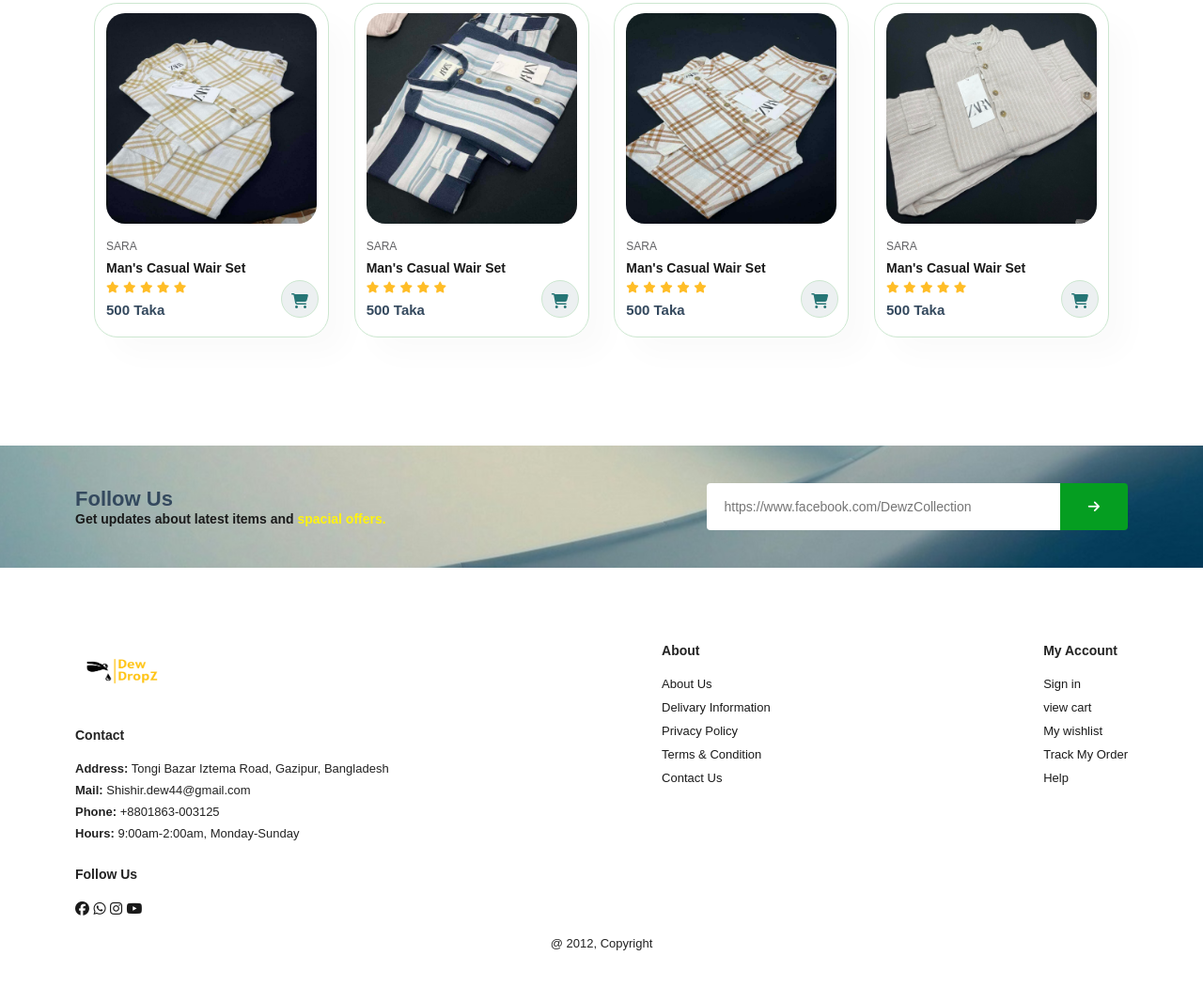
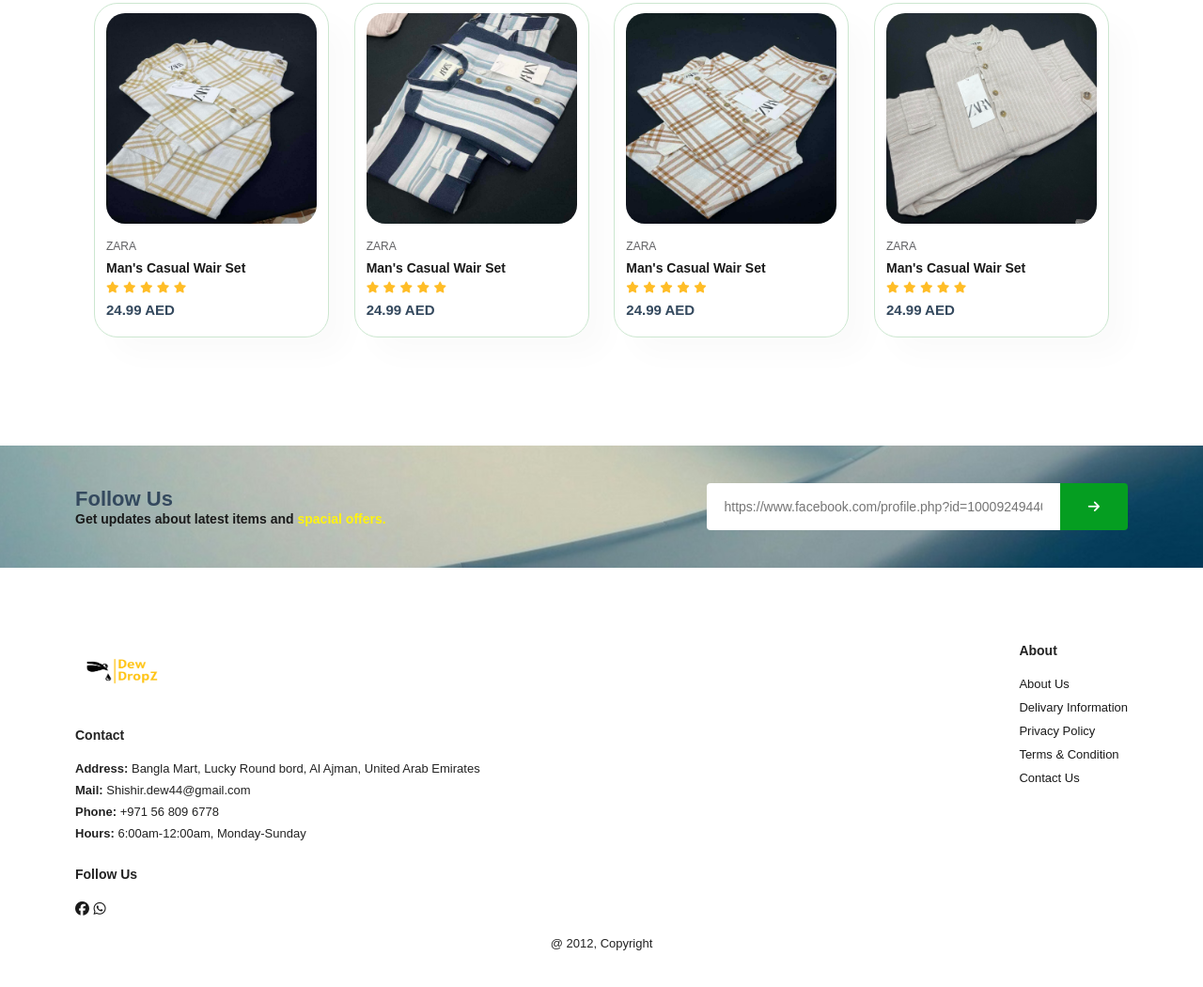
Before and after one commit to Sahasi52/DewDropZ-web, a plain HTML site: page sproduct2.html in a window 1280 px wide. Shown: the part 896-1946 px from the top of the page at 94% size. Drawn offline with Linux system fonts and the light colour scheme.

Commit message:
sproduct2.html

```diff
--- a/sproduct2.html
+++ b/sproduct2.html
@@ -26,14 +26,10 @@
           <li><a class="active" href="shop1.html">Shop</a></li>
           <li><a href="about1.html">About</a></li>
           <li><a href="contact.html">Contact</a></li>
-          <li id="lg-bag">
-            <a href="cart.html"><i class="fa-solid fa-bag-shopping"></i></a>
-          </li>
           <a href="#" id="close"><i class="fa-sharp fa-solid fa-xmark"></i></a>
         </ul>
       </div>
       <div id="mobile">
-        <a href="cart.html"><i class="fa-solid fa-bag-shopping"></i></a>
         <i id="bar" class="fas fa-outdent"></i>
       </div>
     </section>
@@ -77,17 +73,9 @@
         </div>
       </div>
       <div class="single-pro-details">
-        <span>SARA</span>
+        <span>ZARA</span>
         <h4>Man's Casual Wair Set</h4>
-        <h2>500 Taka</h2>
-        <select>
-          <option>Select Size</option>
-          <option>Medium</option>
-          <option>Large</option>
-          <option>XL</option>
-        </select>
-        <input type="number" value="1" />
-        <button class="normal">Add To Cart</button>
+        <h2>24.99 AED</h2>
         <h4>Product Details</h4>
         <span
           >Commodo in aliqua id voluptate proident culpa enim esse dolor.
@@ -107,7 +95,7 @@
         <div class="pro" onclick="window.location.href='sproduct3.html';">
           <img src="d3.jpg" alt="" />
           <div class="des">
-            <span>SARA</span>
+            <span>ZARA</span>
             <h5>Man's Casual Wair Set</h5>
             <div class="star">
               <i class="fas fa-star"></i>
@@ -116,14 +104,13 @@
               <i class="fas fa-star"></i>
               <i class="fas fa-star"></i>
             </div>
-            <h4>500 Taka</h4>
+            <h4>24.99 AED</h4>
           </div>
-          <a href="#"><i class="fa-solid fa-cart-shopping"></i></a>
         </div>
         <div class="pro" onclick="window.location.href='sproduct4.html';">
           <img src="d4.jpg" alt="" />
           <div class="des">
-            <span>SARA</span>
+            <span>ZARA</span>
             <h5>Man's Casual Wair Set</h5>
             <div class="star">
               <i class="fas fa-star"></i>
@@ -132,14 +119,13 @@
               <i class="fas fa-star"></i>
               <i class="fas fa-star"></i>
             </div>
-            <h4>500 Taka</h4>
+            <h4>24.99 AED</h4>
           </div>
-          <a href="#"><i class="fa-solid fa-cart-shopping"></i></a>
         </div>
         <div class="pro" onclick="window.location.href='sproduct5.html';">
           <img src="d5.jpg" alt="" />
           <div class="des">
-            <span>SARA</span>
+            <span>ZARA</span>
             <h5>Man's Casual Wair Set</h5>
             <div class="star">
               <i class="fas fa-star"></i>
@@ -148,14 +134,13 @@
               <i class="fas fa-star"></i>
               <i class="fas fa-star"></i>
             </div>
-            <h4>500 Taka</h4>
+            <h4>24.99 AED</h4>
           </div>
-          <a href="#"><i class="fa-solid fa-cart-shopping"></i></a>
         </div>
         <div class="pro" onclick="window.location.href='sproduct7.html';">
           <img src="d7.jpg" alt="" />
           <div class="des">
-            <span>SARA</span>
+            <span>ZARA</span>
             <h5>Man's Casual Wair Set</h5>
             <div class="star">
               <i class="fas fa-star"></i>
@@ -164,9 +149,8 @@
               <i class="fas fa-star"></i>
               <i class="fas fa-star"></i>
             </div>
-            <h4>500 Taka</h4>
+            <h4>24.99 AED</h4>
           </div>
-          <a href="#"><i class="fa-solid fa-cart-shopping"></i></a>
         </div>
       </div>
     </section>
@@ -182,10 +166,10 @@
       <div class="form">
         <input
           type="text"
-          placeholder="https://www.facebook.com/DewzCollection"
+          placeholder="https://www.facebook.com/profile.php?id=100092494407167"
         />
         <button id="btn1" class="normal">
-          <a href="https://www.facebook.com/DewzCollection"
+          <a href="https://www.facebook.com/profile.php?id=100092494407167"
             ><i class="fa-solid fa-arrow-right"></i
           ></a>
         </button>
@@ -197,20 +181,21 @@
         <img class="logo" src="logo2.png" alt="" height="60" width="100" />
         <h4>Contact</h4>
         <p>
-          <strong>Address:</strong> Tongi Bazar Iztema Road, Gazipur, Bangladesh
+          <strong>Address:</strong> Bangla Mart, Lucky Round bord, Al Ajman,
+          United Arab Emirates
         </p>
         <p><strong>Mail:</strong> Shishir.dew44@gmail.com</p>
-        <p><strong>Phone:</strong> +8801863-003125</p>
-        <p><strong>Hours:</strong> 9:00am-2:00am, Monday-Sunday</p>
+        <p><strong>Phone:</strong> +971 56 809 6778</p>
+        <p><strong>Hours:</strong> 6:00am-12:00am, Monday-Sunday</p>
         <div class="follow">
           <h4>Follow Us</h4>
           <div class="icon">
-            <a href="https://www.facebook.com/DewzCollection"
+            <a href="https://www.facebook.com/profile.php?id=100092494407167"
               ><i class="fa-brands fa-facebook"></i
             ></a>
-            <a href="#"><i class="fa-brands fa-whatsapp"></i></a>
-            <a href="#"><i class="fa-brands fa-instagram"></i></a>
-            <a href="#"><i class="fa-brands fa-youtube"></i></a>
+            <a href="https://wa.me/971568096778"
+              ><i class="fa-brands fa-whatsapp"></i
+            ></a>
           </div>
         </div>
       </div>
@@ -229,14 +214,6 @@
         <a href="#" onclick="window.location.href='contact.html';"
           >Contact Us</a
         >
-      </div>
-      <div class="col">
-        <h4>My Account</h4>
-        <a href="#">Sign in</a>
-        <a href="#">view cart</a>
-        <a href="#">My wishlist</a>
-        <a href="#">Track My Order</a>
-        <a href="#">Help</a>
       </div>
       <div class="copyright">
         <p>@ 2012, Copyright</p>
```
